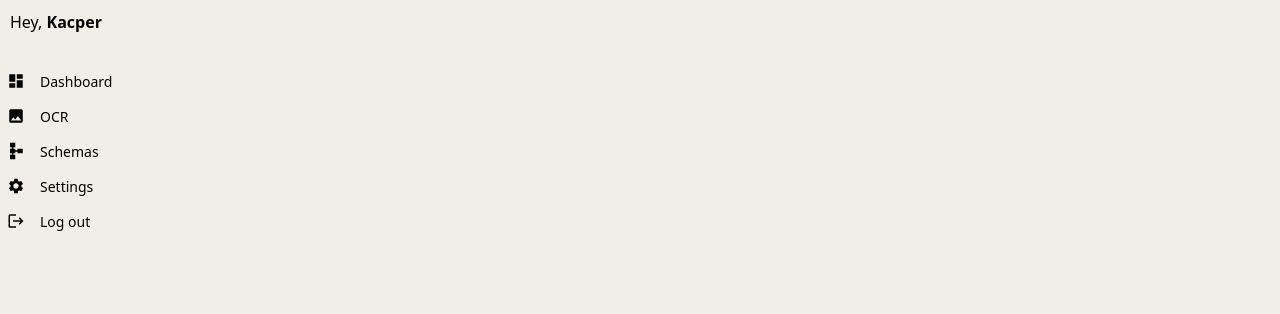
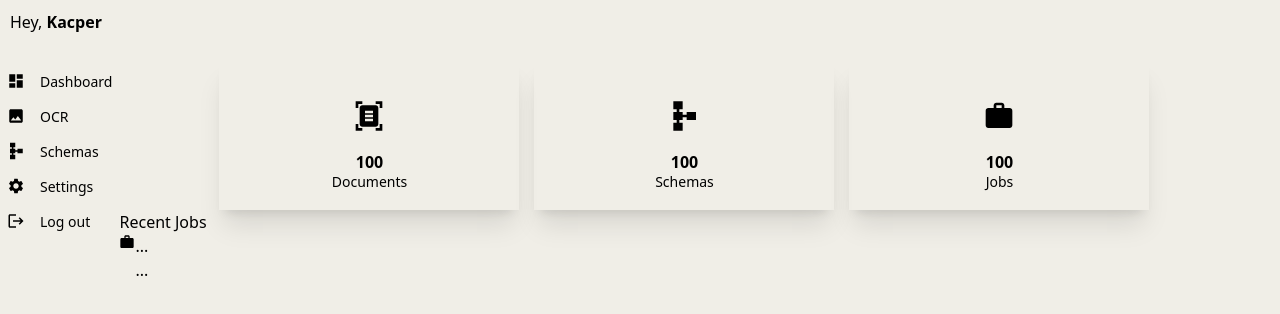
Before and after one commit to KacpersDev/ocr-ai-frontend, a Next.js app: page /dashboard in a window 1280 px wide. Shown: the top 314 px of the page. Built offline with nearby package versions, Linux system fonts and the light colour scheme.

Commit message:
fixed layout, started RecentJobs component for dashboard

```diff
--- /dev/null
+++ b/app/component/dashboard/DashboardPageRecentJob.tsx
@@ -0,0 +1,24 @@
+import { FC } from "react";
+import { MdWork } from "react-icons/md";
+
+interface RecentJob {
+    title: string;
+    description: string;
+}
+
+const DashboardPageRecentJob: FC<RecentJob> = (props) => {
+
+    const { title, description } = props;
+
+    return (
+        <div className="flex">
+            <MdWork />
+            <div>
+                <p>{title}</p>
+                <p>{description}</p>
+            </div>
+        </div>
+    )
+}
+
+export default DashboardPageRecentJob;
--- /dev/null
+++ b/app/component/dashboard/DashboardPageRecentJobs.tsx
@@ -0,0 +1,17 @@
+import { FC } from "react";
+import DashboardPageRecentJob from "./DashboardPageRecentJob";
+
+interface RecentJobs {
+
+}
+
+const DashboardPageRecentJobs: FC<RecentJobs>= (props) => {
+    return(
+        <div className="">
+            <p>Recent Jobs</p>
+            <DashboardPageRecentJob title="..." description="..."/>
+        </div>
+    )
+}
+
+export default DashboardPageRecentJobs;
--- a/app/component/dashboard/DashboardPageStatistic.tsx
+++ b/app/component/dashboard/DashboardPageStatistic.tsx
@@ -12,10 +12,10 @@ const DashboardPageStatistic: FC<Statistic> = (props) => {
     const { name, count, icon: Icon } = props;
 
     return (
-        <div className="w-[300px] h-[300px] shadow-lg shadow-red">
-            <Icon/>
-            <p>{count}</p>
-            <p>{name}</p>
+        <div className="grid w-[300px] h-[150px] shadow-xl">
+            <Icon size={32} className="ml-auto mr-auto mt-[40px]"/>
+            <p className="text-center font-bold text-[16px] mb-[-20px]">{count}</p>
+            <p className="text-center text-[14px]">{name}</p>
         </div>
     )
 }
--- a/app/component/dashboard/DashboardSidebarButton.tsx
+++ b/app/component/dashboard/DashboardSidebarButton.tsx
@@ -1,4 +1,4 @@
-import { Dispatch, FC, SetStateAction } from "react";
+import { Dispatch, FC } from "react";
 import { IconType } from "react-icons"
 
 interface SidebarButton {
--- a/app/component/dashboard/pages/DashboardPage.tsx
+++ b/app/component/dashboard/pages/DashboardPage.tsx
@@ -1,10 +1,18 @@
 import DashboardPageStatistic from "../DashboardPageStatistic";
+import DashboardPageRecentJobs from "../DashboardPageRecentJobs";
+
+import { MdDocumentScanner, MdSchema, MdWork } from "react-icons/md";
 
 const DashboardPage = () => {
     return (
         <div>
-            <div className="flex">
-
+            <div className="flex justify-between mr-[300px] ml-[100px] space-x-[15px] mt-[60px]">
+                <DashboardPageStatistic name="Documents" icon={MdDocumentScanner} count={100}/>
+                <DashboardPageStatistic name="Schemas" icon={MdSchema} count={100}/>
+                <DashboardPageStatistic name="Jobs" icon={MdWork} count={100}/>
+            </div>
+            <div>
+                <DashboardPageRecentJobs/>
             </div>
         </div>
     )
--- a/app/dashboard/page.tsx
+++ b/app/dashboard/page.tsx
@@ -9,9 +9,9 @@ export default function Home() {
     const [page, setPage] = useState("dashboard");
 
     return (
-        <div className="flex">
+        <div className="flex w-screen">
             <DashboardSidebar setPage={setPage} page={page}/>
-            {page == "dashboard" ? <DashboardPage /> : <></>}
+            {page == "dashboard" ? <div className="flex-1"><DashboardPage /></div> : <></>}
         </div>
     )
 }
```
